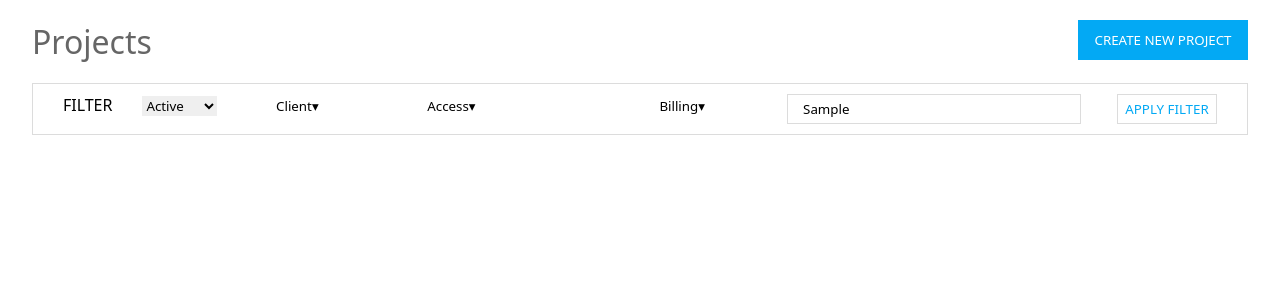
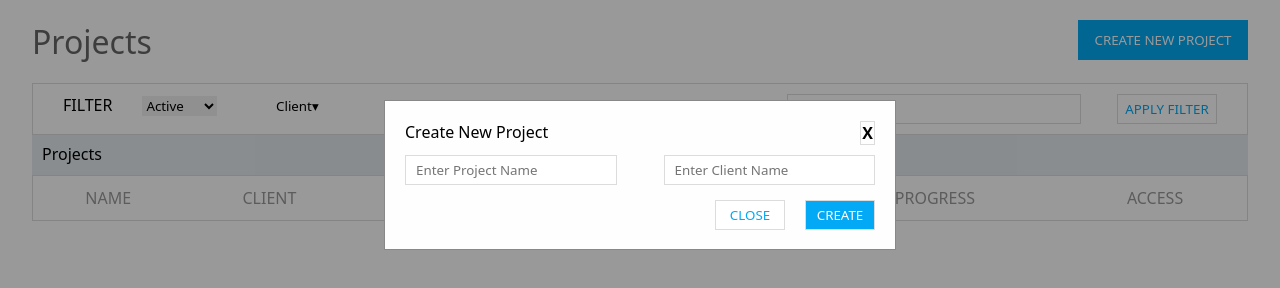
Before and after one commit to harshit-coder-dev/clockify-clone, a plain HTML site: page manage/project.html in a window 1280 px wide. Both pictures are taken after typing "Sample" into the empty fields and a click on the button "CREATE NEW PROJECT". Drawn offline with Linux system fonts and the light colour scheme.

Commit message:
added modal for creating new project with styling

```diff
--- a/manage/project.html
+++ b/manage/project.html
@@ -11,6 +11,7 @@
 
 <body>
     <div class="content">
+        <div id="modal" class="modal"></div>
         <div id="content-project">
             <div>
                 <h1>Projects</h1>
@@ -47,6 +48,30 @@
                     <button class="apply-filter">APPLY FILTER</button>
                 </div>
             </div>
+            <div id="project-details">
+                <div>
+                    Projects
+                </div>
+                <div>
+                    <table>
+                        <thead>
+                            <tr>
+                                <th>NAME</th>
+                                <th>CLIENT</th>
+                                <th>TRACKED</th>
+                                <th>AMOUNT</th>
+                                <th>PROGRESS</th>
+                                <th>ACCESS</th>
+                            </tr>
+                        </thead>
+                        <tbody>
+                            <div>
+
+                            </div>
+                        </tbody>
+                    </table>
+                </div>
+            </div>
         </div>
     </div>
 </body>
--- a/manage/scripts/project.js
+++ b/manage/scripts/project.js
@@ -146,3 +146,69 @@ let displayBillingDiv = () => {
 };
 
 catchElem('.billing').addEventListener('click', displayBillingDiv);
+
+let modal = catchElem('.modal');
+
+let openModal = () => {
+
+    modal.innerHTML = '';
+    modal.style.display = 'block';
+
+    let modal_cont = createElem('div');
+    modal_cont.setAttribute('class', 'modal-content');
+
+    let detail_div = createElem('div');
+    detail_div.setAttribute('class', 'crt-1')
+
+    let new_prj = createElem('p');
+    new_prj.textContent = 'Create New Project';
+
+    let close_btn = createElem('p');
+    close_btn.textContent = 'X';
+    close_btn.setAttribute('class', 'close-modal')
+    close_btn.style.cursor = 'pointer';
+    close_btn.addEventListener('click', () => {
+        closeModal();
+    });
+
+    detail_div.append(new_prj, close_btn);
+
+    let new_div = createElem('div');
+
+    let pro_name = createElem('input');
+    pro_name.type = 'search';
+    pro_name.placeholder = 'Enter Project Name';
+
+    let client_name = createElem('input');
+    client_name.type = 'search';
+    client_name.placeholder = 'Enter Client Name';
+
+    new_div.append(pro_name, client_name);
+
+    let submit_div = createElem('div');
+    submit_div.setAttribute('class','submit-div');
+
+    let create_btn = createElem('button');
+    create_btn.setAttribute('class', 'crt-new-prj');
+    create_btn.textContent = 'CREATE';
+
+    let close_p_btn = createElem('button');
+    close_p_btn.setAttribute('class', 'cls-new-prj');
+    close_p_btn.textContent = 'CLOSE';
+    close_p_btn.addEventListener('click', () => {
+        closeModal();
+    })
+
+    submit_div.append(close_p_btn, create_btn);
+
+    modal_cont.append(detail_div, new_div, submit_div);
+
+    modal.append(modal_cont);
+
+};
+
+catchElem('#content-project > div:nth-child(1) > button').addEventListener('click', openModal);
+
+let closeModal = () => {
+    modal.style.display = 'none';
+}
--- a/manage/styles/project.css
+++ b/manage/styles/project.css
@@ -173,3 +173,131 @@
     background-color: #03a9f4;
     color: white;
 }
+
+#project-details {
+    width: 100%;
+}
+
+#project-details>div:nth-child(1) {
+    background-color: #e4eaee;
+    height: 40px;
+    padding: 8px 0 0 10px;
+}
+
+#project-details>div:nth-child(2) {
+    width: 100%;
+}
+
+#project-details>div:nth-child(2)>table {
+    width: 100%;
+    border: 0.5px solid gainsboro;
+}
+
+#project-details>div:nth-child(2)>table>thead {
+    border: 0.5px solid gainsboro;
+    height: 40px;
+}
+
+#project-details>div:nth-child(2)>table>thead>tr>th {
+    font-weight: 200;
+    height: 40px;
+    color: #999999;
+}
+
+#project-details>div:nth-child(2)>table>tbody {
+    border: 0.5px solid gainsboro;
+}
+
+#project-details>div:nth-child(2)>table>tbody>tr>td {
+    text-align: center;
+    font-weight: 200;
+    height: 50px;
+    color: #666666;
+}
+
+.modal {
+    display: none;
+    position: fixed;
+    z-index: 1;
+    padding-top: 100px;
+    left: 0;
+    top: 0;
+    width: 100%;
+    height: 100%;
+    overflow: auto;
+    background-color: rgb(0, 0, 0);
+    background-color: rgba(0, 0, 0, 0.4);
+}
+
+.modal-content {
+    background-color: #fefefe;
+    margin: auto;
+    padding: 20px;
+    border: 1px solid #888;
+    height: 150px;
+    width: 40%;
+}
+
+.crt-1 {
+    display: flex;
+    justify-content: space-between;
+}
+
+.crt-1+div {
+    margin-top: 10px;
+    display: flex;
+    justify-content: space-between;
+}
+
+.crt-1+div>input {
+    border: 0.5px solid gainsboro;
+    width: 45%;
+    height: 30px;
+    margin-bottom: 15px;
+    padding-left: 10px;
+}
+
+.submit-div{
+    display: flex;
+    gap: 20px;
+    justify-content: flex-end;
+
+}
+
+.crt-new-prj {
+    background-color: #03a9f4;
+    color: white;
+    border: 0.5px solid gainsboro;
+    width: 70px;
+    height: 30px;
+    cursor: pointer;
+}
+
+.cls-new-prj {
+    background-color: white;
+    color: #03a9f4;
+    border: 0.5px solid gainsboro;
+    width: 70px;
+    height: 30px;
+    cursor: pointer;
+}
+
+.close-modal {
+    color: #aaaaaa;
+    font-weight: bold;
+    width: 15px;
+    text-align: center;
+}
+
+.close-modal:hover {
+    background-color: #000;
+    color: gainsboro;
+}
+
+.close-modal,
+.close-modal:focus {
+    color: #000;
+    text-decoration: none;
+    cursor: pointer;
+    border: 0.5px solid gainsboro;
+}
```
